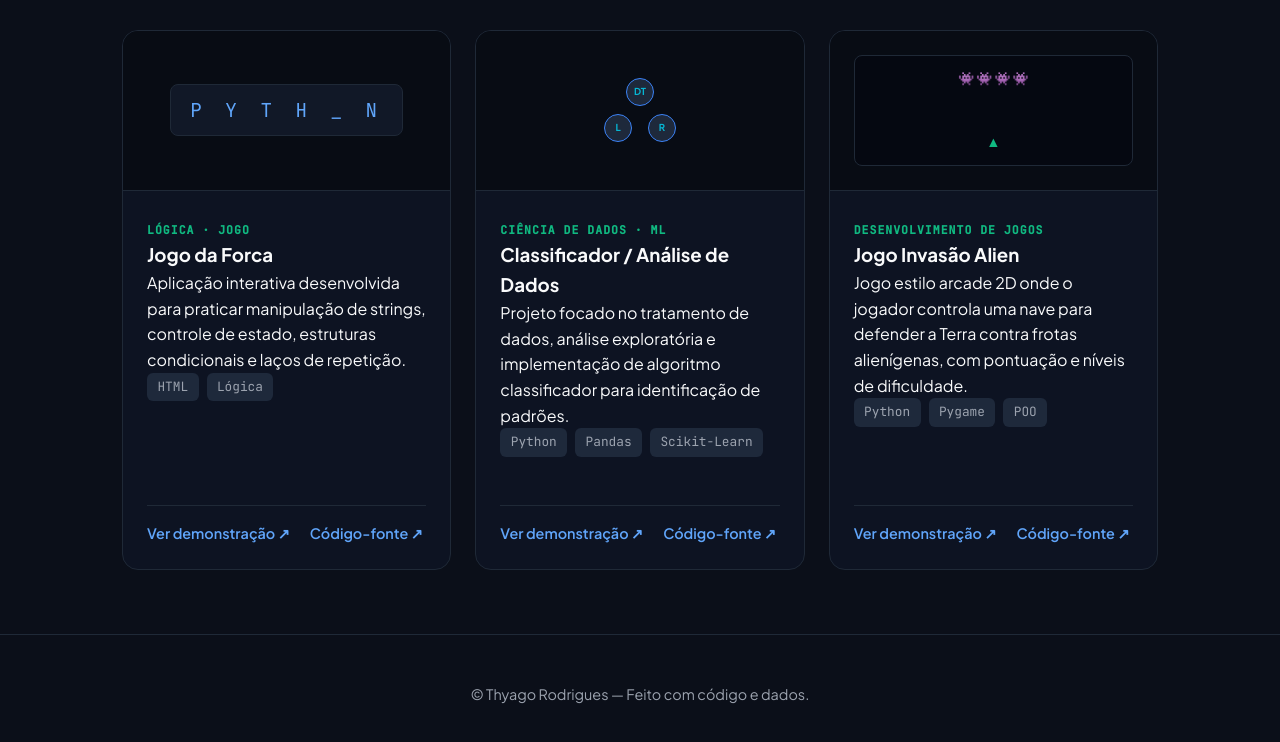
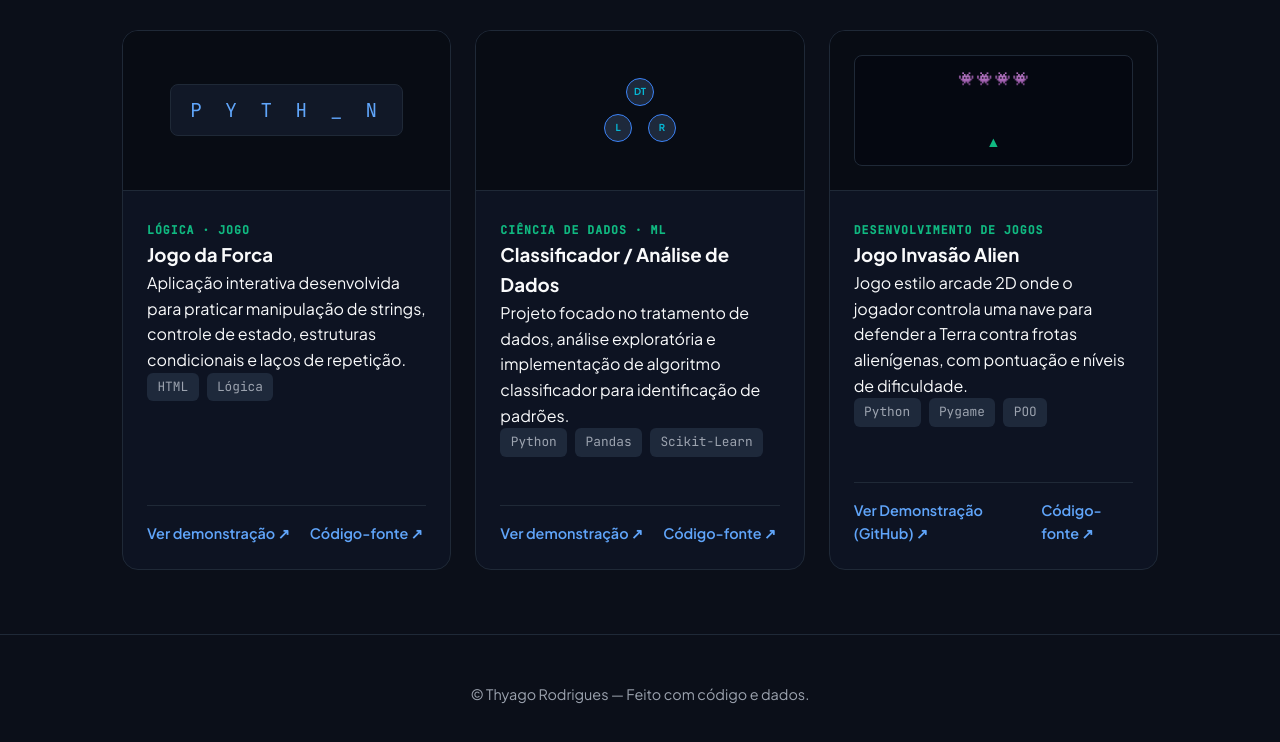
Before and after one commit to thy-rodrygues/portfolio, a plain HTML site: page index.html in a window 1280 px wide. Shown: the part 2205-2947 px from the top of the page. Drawn offline with Linux system fonts and the light colour scheme.

Commit message:
Update index.html

```diff
--- a/index.html
+++ b/index.html
@@ -873,7 +873,7 @@
                 </div>
               </div>
               <div class="project-action-links" style="margin-top: 1rem;">
-                <a href="https://github.com/thy-rodrygues/alien-invasion" target="_blank">Ver demonstração ↗</a>
+                <a href="https://github.com/thy-rodrygues/alien-invasion" target="_blank">Ver Demonstração (GitHub) ↗</a>
                 <a href="https://github.com/thy-rodrygues/alien-invasion" target="_blank">Código-fonte ↗</a>
               </div>
             </div>
```
